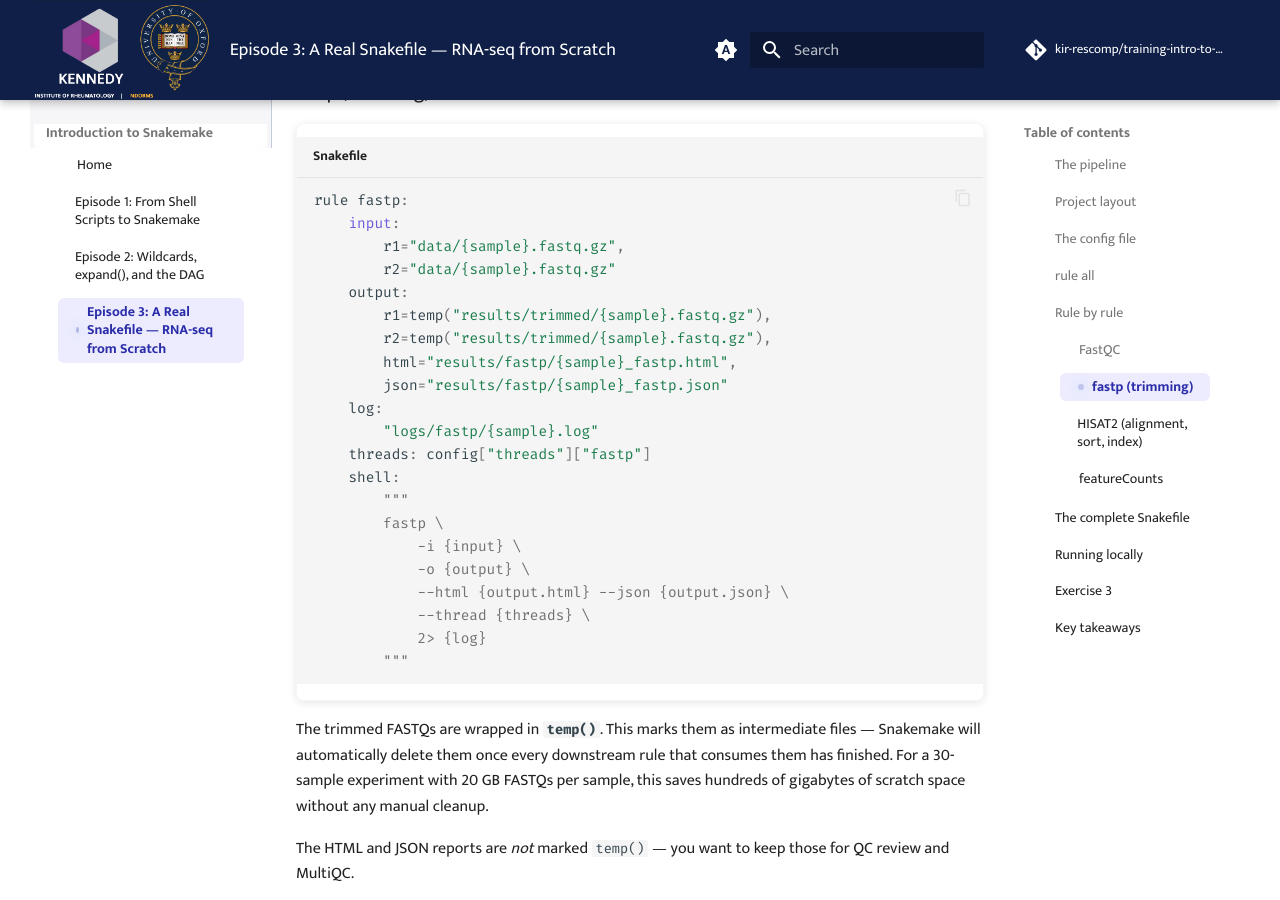
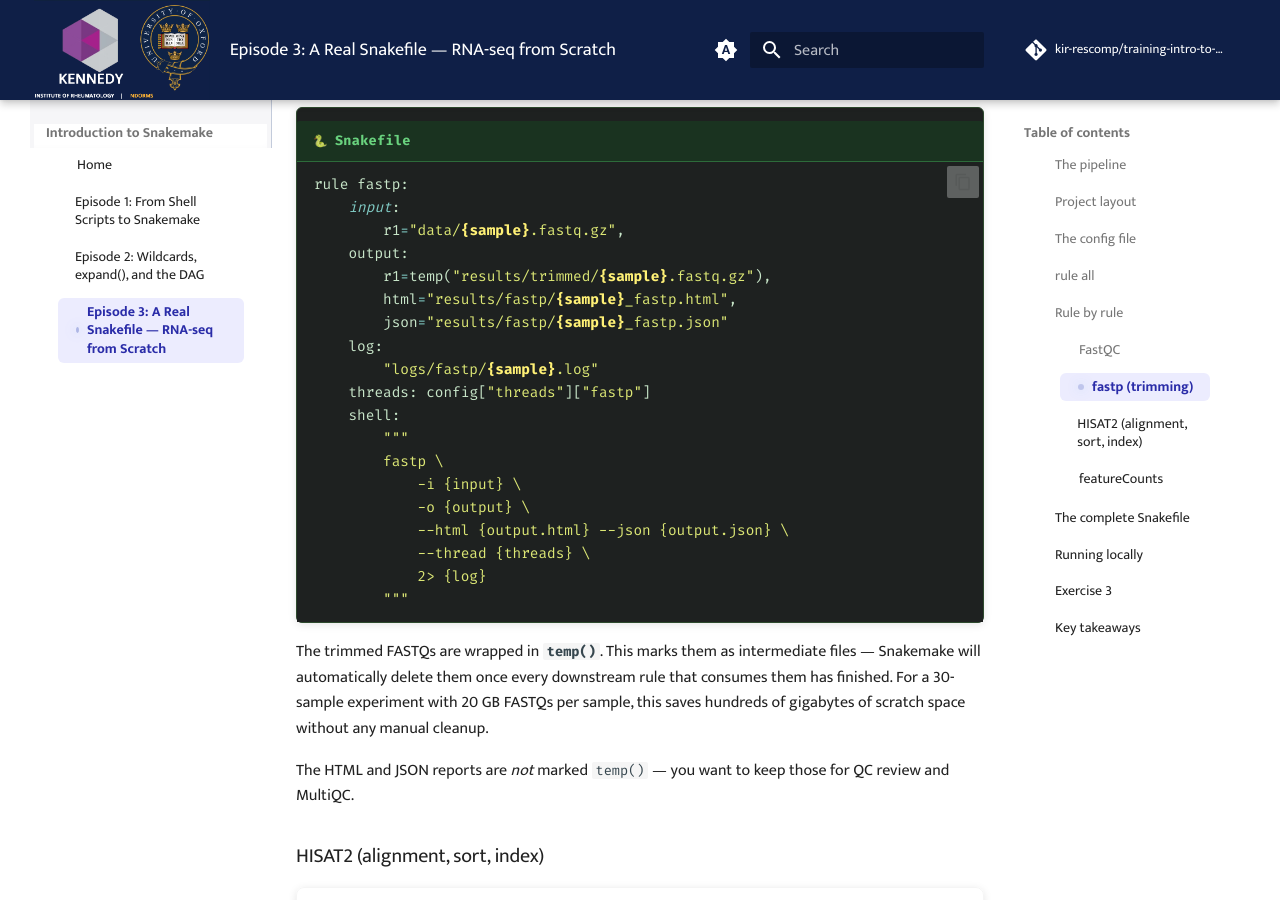
Before and after one commit to kir-rescomp/training-intro-to-snakemake, an MkDocs documentation site: the page built from docs/ep03_rnaseq_snakefile.md, in a window 1280 px wide and 900 px high, scrolled down 3231 px. Built offline with MkDocs 1.6.1 and Material for MkDocs 9.7.7, drawn with Linux system fonts in a browser that asks for light colours; comment, search, counter and statistics services are not loaded.

Commit message:
update ep03 with snakefile div classes

````diff
--- a/docs/ep03_rnaseq_snakefile.md
+++ b/docs/ep03_rnaseq_snakefile.md
@@ -93,6 +93,7 @@ rule all:
 
 ### FastQC
 
+<div class="snakefile" markdown="1">
 ```python title="Snakefile"
 rule fastqc:
     input:
@@ -106,6 +107,7 @@ rule fastqc:
     shell:
         "fastqc {input} --outdir results/fastqc/ --threads {threads} &> {log}"
 ```
+</div>
 
 Two new directives appear here.
 
@@ -115,14 +117,13 @@ Two new directives appear here.
 
 ### fastp (trimming)
 
+<div class="snakefile" markdown="1">
 ```python title="Snakefile"
 rule fastp:
     input:
         r1="data/{sample}.fastq.gz",
-        r2="data/{sample}.fastq.gz"
     output:
         r1=temp("results/trimmed/{sample}.fastq.gz"),
-        r2=temp("results/trimmed/{sample}.fastq.gz"),
         html="results/fastp/{sample}_fastp.html",
         json="results/fastp/{sample}_fastp.json"
     log:
@@ -138,6 +139,7 @@ rule fastp:
             2> {log}
         """
 ```
+</div>
 
 The trimmed FASTQs are wrapped in **`temp()`**. This marks them as intermediate files — Snakemake will automatically delete them once every downstream rule that consumes them has finished. For a 30-sample experiment with 20 GB FASTQs per sample, this saves hundreds of gigabytes of scratch space without any manual cleanup.
 
````
